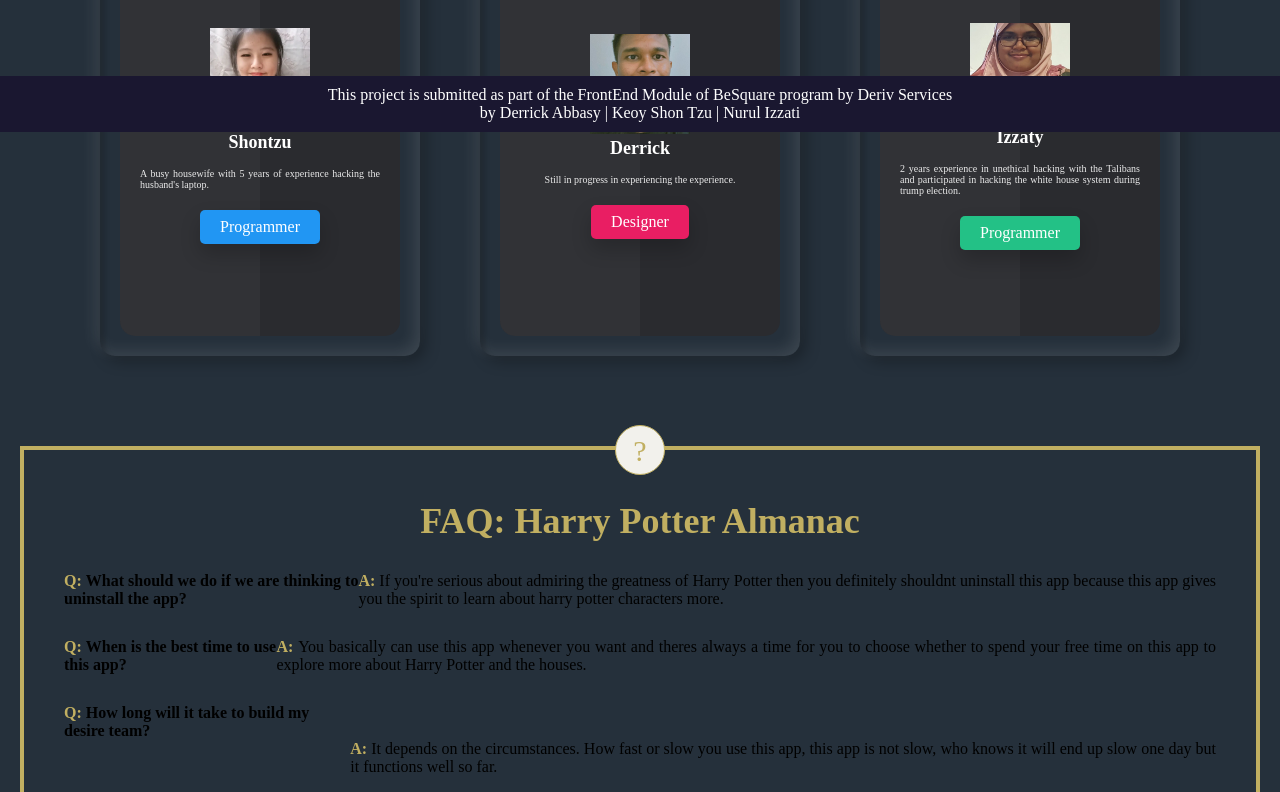
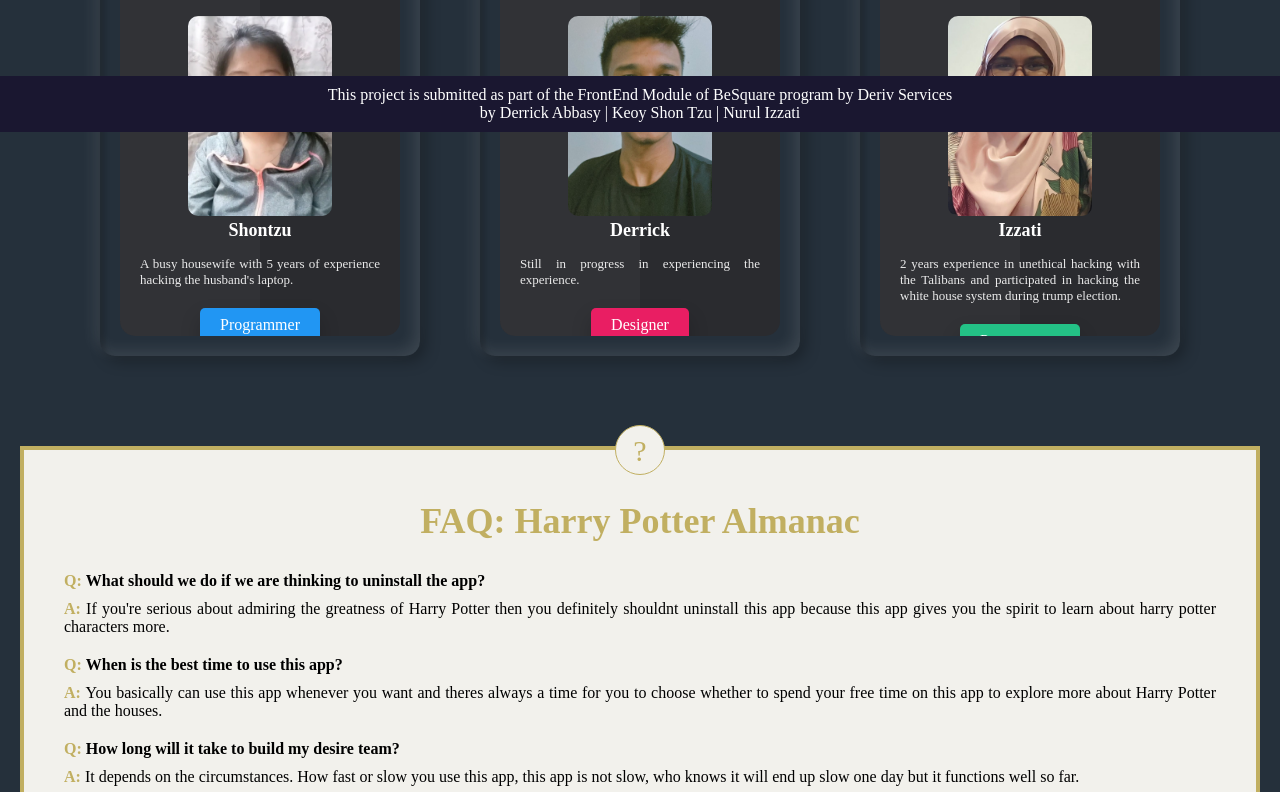
Before and after one commit to shontzu-deriv/fe-hackathon, a React (Create React App) app: page /aboutus in a window 1280 px wide. Shown: the part 668-1460 px from the top of the page. Built offline with nearby package versions, Linux system fonts and the light colour scheme.

Commit message:
Fixed add house desc

```diff
--- a/src/Pages/AboutUs/index.css
+++ b/src/Pages/AboutUs/index.css
@@ -61,6 +61,7 @@
 .container .card .box .content {
   padding: 20px;
   text-align: center;
+  height: 35vh;
 }
 
 .container .card .box .content h2 {
@@ -80,7 +81,7 @@
 }
 
 .container .card .box .content p {
-  font-size: 1rem;
+  font-size: 13px;
   font-weight: 300;
   color: rgba(255, 255, 255, 0.9);
   z-index: 1;
@@ -138,3 +139,10 @@
   color: #fff;
   text-shadow: 0 0 10px #fff, 0 0 20px #fff, 0 0 40px #fff;
 }
+
+.people {
+  height: 200px;
+  width: 144px;
+  object-fit: cover;
+  border-radius: 10px;
+}
--- a/src/Pages/AboutUs/index.jsx
+++ b/src/Pages/AboutUs/index.jsx
@@ -45,7 +45,7 @@ const AboutUsIndex = () => {
             <div className="content">
               <h2>03</h2>
               <img className="people" src={izzatyla} alt="izzatyimage" />
-              <h3>Izzaty</h3>
+              <h3>Izzati</h3>
               <p>
                 2 years experience in unethical hacking with the Talibans and
                 participated in hacking the white house system during trump
--- a/src/Pages/AboutUs/secstyle.css
+++ b/src/Pages/AboutUs/secstyle.css
@@ -2,6 +2,7 @@
   margin: 50px 20px 100px;
   border: 4px solid #c1af61;
   padding: 0 40px;
+  background-color: #f2f1ec;
 }
 
 .service__faq__wrapper {
@@ -50,5 +51,5 @@
 }
 
 .col-md-4 {
-  display: flex;
+  display: inline-block;
 }
--- a/src/Pages/AboutUs/section2.jsx
+++ b/src/Pages/AboutUs/section2.jsx
@@ -17,10 +17,12 @@ const Review = () => {
       <div className="column">
         <div className="row">
           <div className="col-md-4 faq__wrapper__inner">
-            <h4 className="service__faq__q">
-              <span className="faq__first-letter">Q:&nbsp;</span>What should we
-              do if we are thinking to uninstall the app?
-            </h4>
+            <p>
+              <h4 className="service__faq__q">
+                <span className="faq__first-letter">Q:&nbsp;</span>What should
+                we do if we are thinking to uninstall the app?
+              </h4>
+            </p>
             <p className="service__faq__a">
               <span className="faq__first-letter">A:&nbsp;</span>If you're
               serious about admiring the greatness of Harry Potter then you
@@ -48,11 +50,7 @@ const Review = () => {
               it take to build my desire team?
             </h4>
             <p className="service__faq__a">
-              <span className="faq__first-letter">
-                <br />
-                <br />
-                A:&nbsp;
-              </span>
+              <span className="faq__first-letter">A:&nbsp;</span>
               It depends on the circumstances. How fast or slow you use this
               app, this app is not slow, who knows it will end up slow one day
               but it functions well so far.
--- a/src/Pages/Profile/index.jsx
+++ b/src/Pages/Profile/index.jsx
@@ -31,8 +31,8 @@ const Forum = () => {
       // console.log(user.data().house);
       // console.log(user.data().userEmail);
       setHouse(user.data().house);
-      setSubject(user.data().subjectList)
-      setYear(user.data().year)
+      setSubject(user.data().subjectList);
+      setYear(user.data().year);
       console.log("house: " + house);
       console.log("subjects: " + subject);
       console.log("year: " + year);
@@ -72,12 +72,63 @@ const Forum = () => {
                 ))}
               </li>
             </div>
-
-
           </div>
           <hr />
-            <h1 className="profile">you are in {house}</h1>
-            <p style={{paddingLeft:"100px",paddingRight:"100px",paddingBottom:"100px"}}>Lorem ipsum dolor sit amet consectetur adipisicing elit. Illo enim id pariatur, molestias dolor, iste tempore dicta eveniet nam asperiores quidem, saepe voluptates cumque accusantium odio atque dolore. Natus ratione eum reprehenderit maiores numquam deleniti dicta dignissimos. Sit animi perspiciatis delectus doloremque voluptate modi, numquam adipisci consectetur rem nemo labore mollitia, ipsa est, iure molestiae asperiores voluptas? Ea temporibus cupiditate earum autem perspiciatis. Necessitatibus modi unde, eum quia qui voluptatibus itaque nihil obcaecati, hic, ad quam alias possimus officiis animi ab assumenda veritatis soluta. Fugit cum atque quod dolorum animi minus accusamus voluptate? Dolorem veritatis nobis officia aliquid quae odit.</p>
+          <h1 className="profile">You are in {house}</h1>
+          <p
+            style={{
+              paddingLeft: "100px",
+              paddingRight: "100px",
+              paddingBottom: "100px",
+            }}
+          >
+            {house == "Gryffindor" && (
+              <p>
+                The Gryffindor house emphasised the traits of courage as well as
+                'daring, nerve, and chivalry',and thus its members were
+                generally regarded as brave, though sometimes to the point of
+                recklessness. Some Gryffindors had also been noted to be
+                short-tempered.
+              </p>
+            )}
+            {house == "Slytherin" && (
+              <p>
+                Slytherins tended to be ambitious, shrewd, cunning, strong
+                leaders, and achievement-oriented. They also had highly
+                developed senses of self-preservation.[10] This means that
+                Slytherins tended to hesitate before acting, so as to weigh all
+                possible outcomes before deciding exactly what should be done.
+              </p>
+            )}
+            {house == "Hufflepuff" && (
+              <p>
+                Students belonging to this house were known to be hard-working,
+                friendly, loyal, honest and rather impartial. It might be that
+                due to their values, Hufflepuffs were not as competitive as the
+                other houses, and were more modest about their accomplishments.
+                Hufflepuff was the most inclusive among the four houses; valuing
+                hard work, dedication, patience, loyalty, and fair play rather
+                than a particular aptitude in its students. Hufflepuffs were
+                known to have a strong moral code, and a sense of right and
+                wrong. Hufflepuffs were usually accepting of everyone. Students
+                in Hufflepuff were known to value everyone and treat them as
+                equal.
+              </p>
+            )}
+            {house == "Ravenclaw" && (
+              <p>
+                Ravenclaw House prized learning, wisdom, wit, and intellect in
+                its members. Thus, many Ravenclaws tended to be academically
+                motivated and talented students. They also prided themselves on
+                being original in their ideas, and methods. It was not unusual
+                to find Ravenclaw students practising especially different types
+                of magic that other houses might shun. Hermione Granger, an
+                extremely intelligent witch and the top student in her year, was
+                sorted into Gryffindor, though she admitted that the Sorting Hat
+                had seriously considered placing her in Ravenclaw.
+              </p>
+            )}
+          </p>
         </div>
       ) : (
         <div className="form">
--- a/src/Pages/Profile/register.jsx
+++ b/src/Pages/Profile/register.jsx
@@ -1,7 +1,7 @@
 import React from "react";
 import { createUserWithEmailAndPassword } from "firebase/auth";
 import { auth, firestore } from "../../firebase-config";
-import { doc, setDoc,getDoc, getFirestore } from "firebase/firestore";
+import { doc, setDoc, getDoc, getFirestore } from "firebase/firestore";
 import "./index.css";
 
 const Register = () => {
@@ -32,8 +32,8 @@ const Register = () => {
     // if(!houseRef.current)throw "FML"
     try {
       //catch the value
-      const house=houseRef.current.value;
-      const year=yearRef.current.value;
+      const house = houseRef.current.value;
+      const year = yearRef.current.value;
       //create the user
       const user = await createUserWithEmailAndPassword(
         auth,
@@ -41,31 +41,30 @@ const Register = () => {
         registerPassword
       );
       //after it done lets create the stuffs
-      if(year==="1"){
-        subjectList=coreClasses;
-      } else if (year==="3") {
-        subjectList=year3;
+      if (year === "1") {
+        subjectList = coreClasses;
+      } else if (year === "3") {
+        subjectList = year3;
       } else {
-        subjectList=year6;
+        subjectList = year6;
       }
       //post the changes
-      setSubjectList(subjectList)
+      setSubjectList(subjectList);
 
-      const docRef=doc(firestore,"Users",user.user.uid);
-        let g=await setDoc(docRef,{
-          userEmail: registerEmail,
-          house:house,
-          year:year,
-          subjectList:subjectList
-        });
-        console.log(subjectList)
-        alert("Welcome " + registerEmail )
+      const docRef = doc(firestore, "Users", user.user.uid);
+      let g = await setDoc(docRef, {
+        userEmail: registerEmail,
+        house: house,
+        year: year,
+        subjectList: subjectList,
+      });
+      console.log(subjectList);
+      alert("Welcome " + registerEmail);
       console.log(user);
     } catch (err) {
       alert(err.message);
     }
   };
-
 
   return (
     <div className="form">
@@ -86,7 +85,7 @@ const Register = () => {
       />
       <div style={{ display: "flex" }}>
         <select name="house" ref={houseRef}>
-          {["gryffindor", "hufflepuff", "ravenclaw", "slytherin"].map(
+          {["Gryffindor", "Hufflepuff", "Ravenclaw", "Slytherin"].map(
             (house, index) => (
               <option value={house} key={house + index}>
                 {house}
@@ -95,7 +94,7 @@ const Register = () => {
           )}
         </select>
         <select name="year" ref={yearRef}>
-          {[1,3,6].map((year, index) => (
+          {[1, 3, 6].map((year, index) => (
             <option value={year} key={year + index}>
               Year {year}
             </option>
```
Lines whose indentation alone changed are shown as unchanged.
